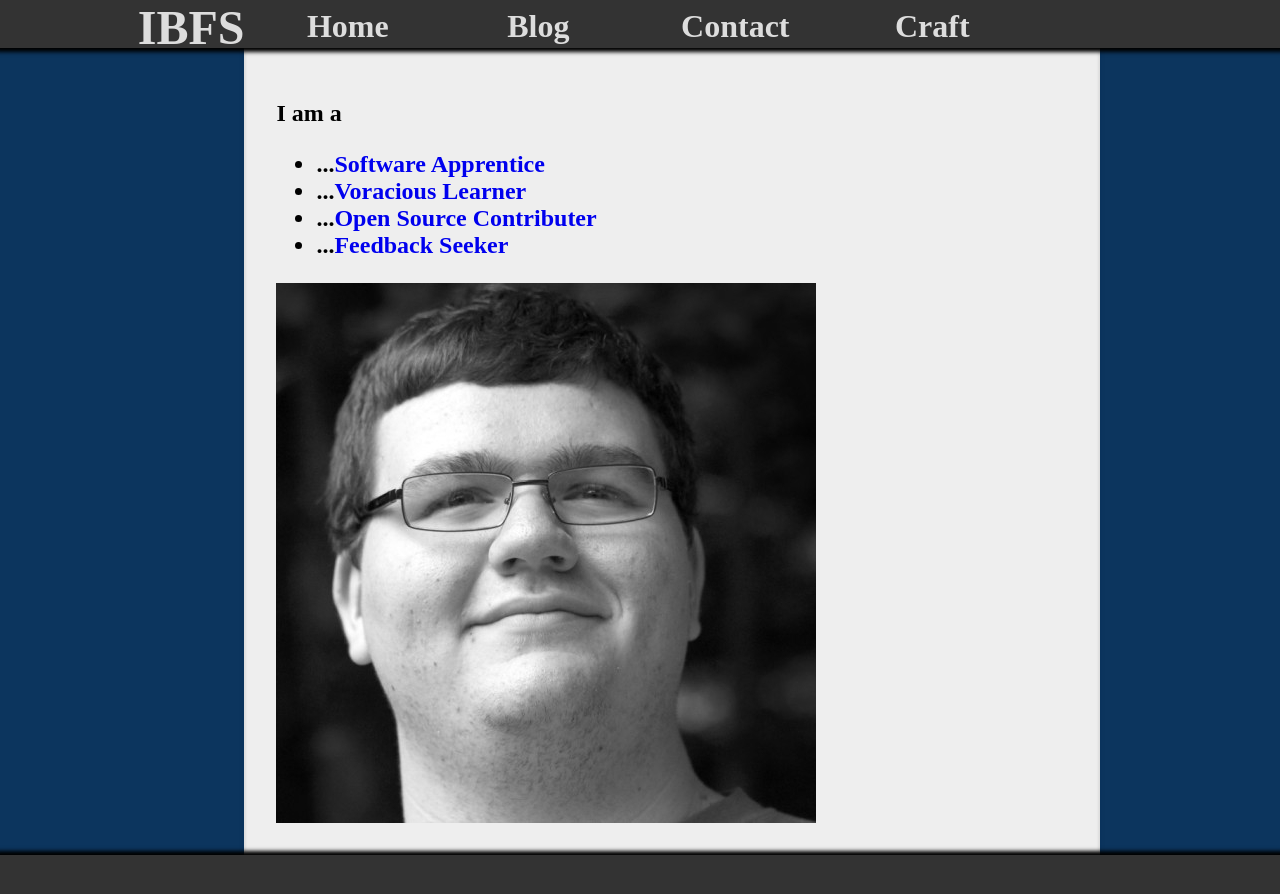
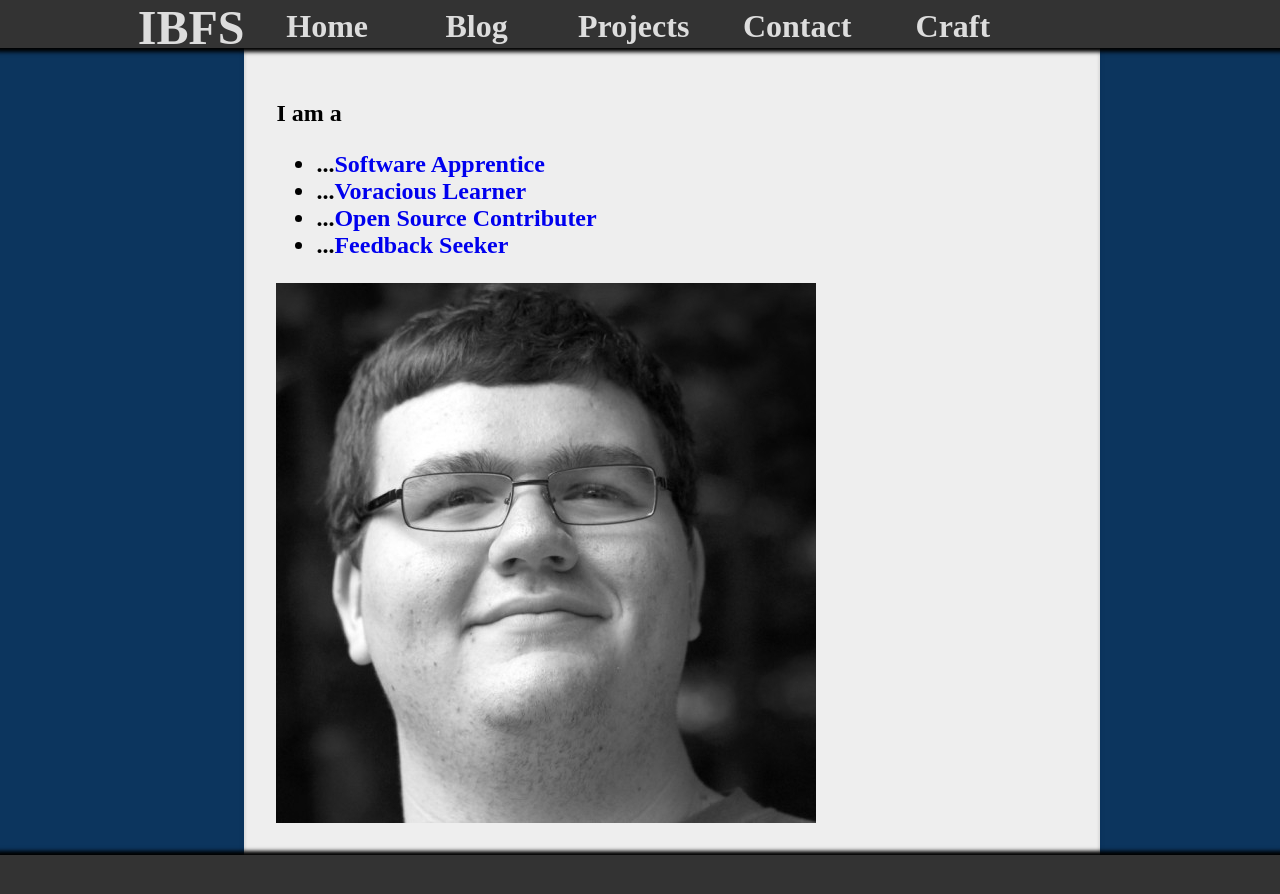
Before and after one commit to isaacsanders/isaacsanders.github.com, a Jekyll site: the page built from index.html, in a window 1280 px wide. Shown: the top 894 px of the page. Built offline with Jekyll 4.4.1, drawn with Linux system fonts in a browser that asks for light colours; some web fonts are replaced.

Commit message:
Added projects to nav

```diff
--- a/_includes/nav.html
+++ b/_includes/nav.html
@@ -2,7 +2,7 @@
   <ul>
     <a href="/"><li>Home</li></a>
     <a href="/blog"><li>Blog</li></a>
-    <!-- <a href="/resume"><li>Resume</li></a> -->
+    <a href="/projects"><li>Projects</li></a>
     <a href="/contact"><li>Contact</li></a>
     <a href="/craft"><li>Craft</li></a>
   </ul>
```
